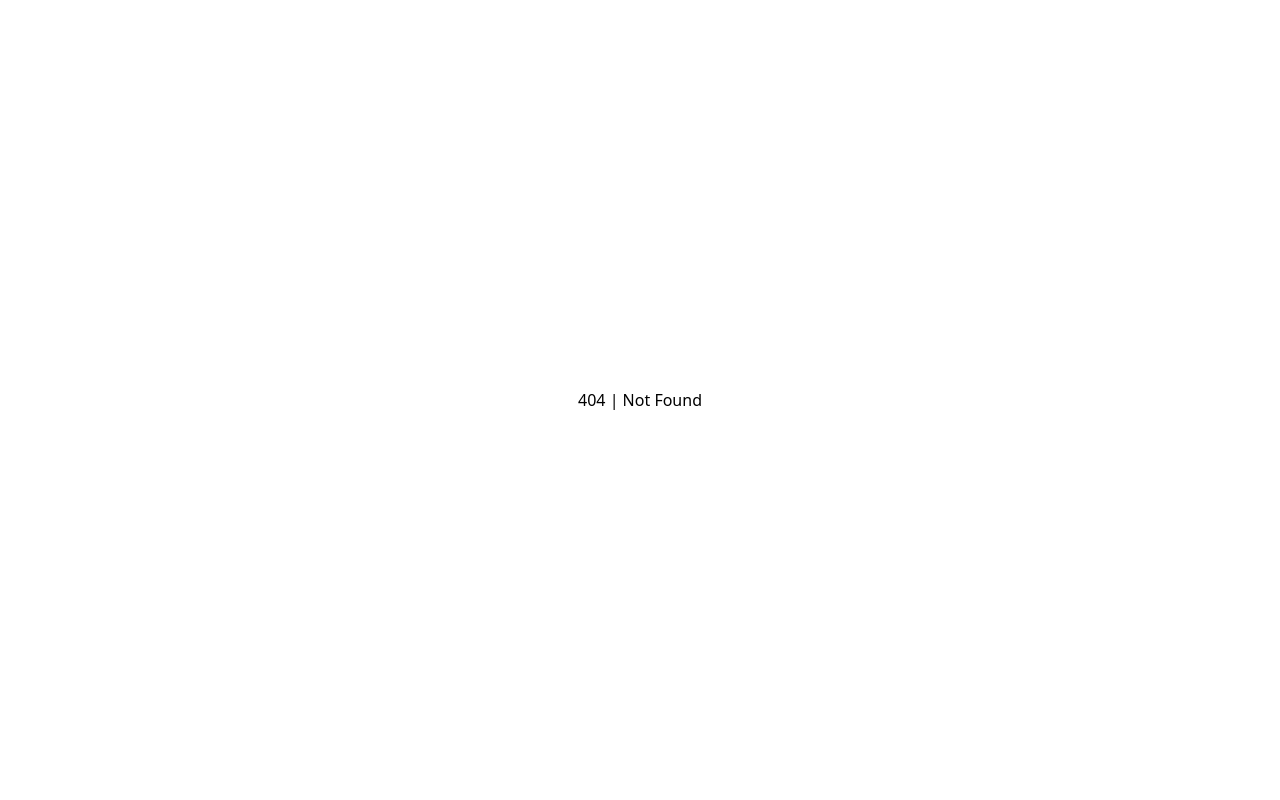
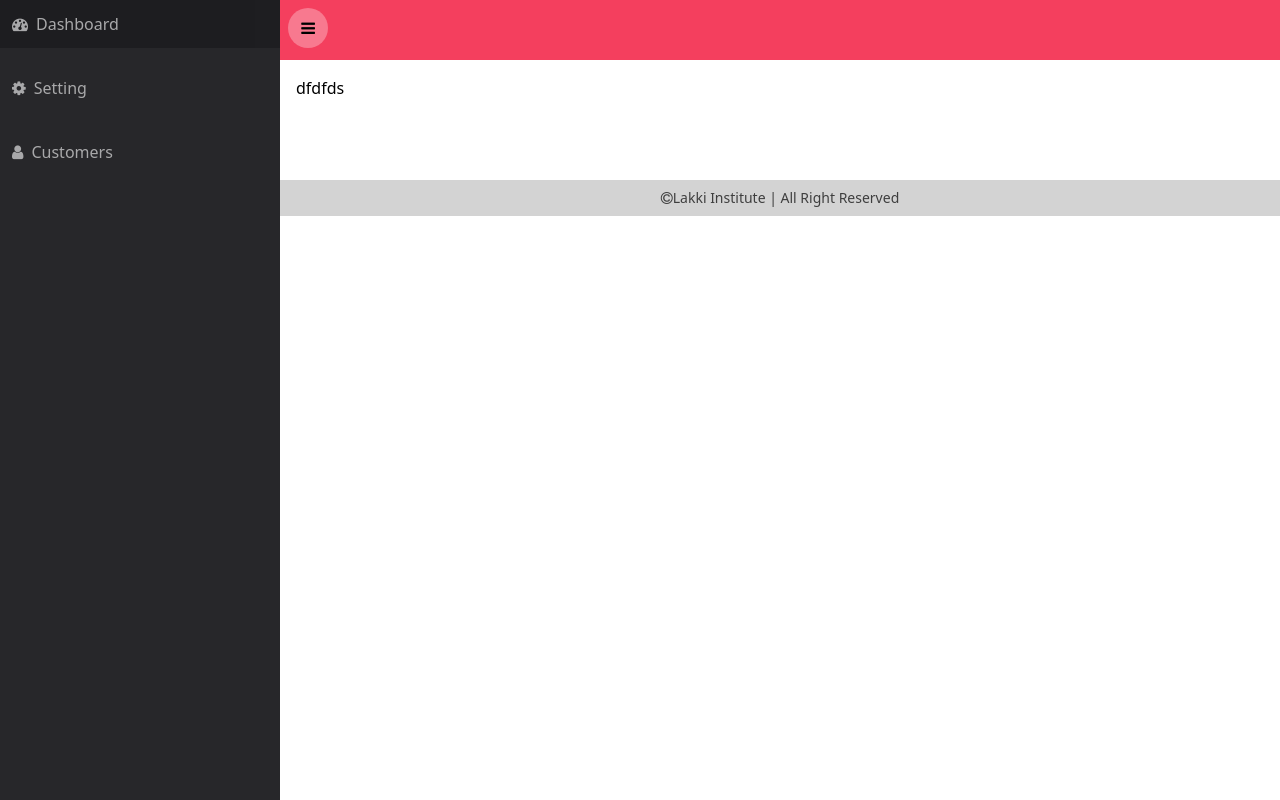
Before and after one commit to KaleemUllah700/eduport, a React (Create React App) app: page /adminlayout in a window 1280 px wide. Before the commit this address had no page. Built offline with nearby package versions, Linux system fonts and the light colour scheme.

Commit message:
staging updated

```diff
--- a/src/App.js
+++ b/src/App.js
@@ -6,6 +6,7 @@ import Faculty from './components/faculty'
 import ContactUs from './components/contact-us'
 import Login from './components/login'
 import NotFound from './components/not-found'
+import AdminLayout from "./components/shared/admin-layout"
 const App = ()=>{
   return (
     <BrowserRouter>
@@ -16,6 +17,7 @@ const App = ()=>{
         <Route path='/contact-us' element={<ContactUs />} />
         <Route path='/login' element={<Login />} />
         <Route path='*' element={<NotFound />} />
+        <Route path="/adminlayout" element={<AdminLayout />} />
       </Routes>
     </BrowserRouter>
   )
--- a/src/components/contact-us/index.jsx
+++ b/src/components/contact-us/index.jsx
@@ -1,12 +1,12 @@
 import Layout from '../shared/layout'
-
 const ContactUs = ()=>{
     return (
         <Layout>
             <div>
-                <h1>contact</h1>
+                <h1>i am contact us</h1>
             </div>
         </Layout>
     )
 }
-export default ContactUs;
+
+export default ContactUs
--- a/src/components/faculty/index.jsx
+++ b/src/components/faculty/index.jsx
@@ -1,12 +1,12 @@
 import Layout from '../shared/layout'
-
 const Faculty = ()=>{
     return (
         <Layout>
             <div>
-                <h1>Faculty</h1>
+                <h1>i am faculty</h1>
             </div>
         </Layout>
     )
 }
-export default Faculty;
+
+export default Faculty
--- a/src/components/homepage/index.jsx
+++ b/src/components/homepage/index.jsx
@@ -1,11 +1,12 @@
 import Layout from '../shared/layout'
 const Homepage = ()=>{
     return (
-        <div>
-            <Layout>
-                <h1>i am Homepage</h1>
-            </Layout>
-        </div>
+        <Layout>
+            <div>
+                <h1>i am homepage</h1>
+            </div>
+        </Layout>
     )
 }
+
 export default Homepage
--- a/src/components/login/index.jsx
+++ b/src/components/login/index.jsx
@@ -1,12 +1,12 @@
 import Layout from '../shared/layout'
-
 const Login = ()=>{
     return (
         <Layout>
             <div>
-                <h1>login</h1>
+                <h1>i am login</h1>
             </div>
         </Layout>
     )
 }
-export default Login;
+
+export default Login
--- a/src/components/not-found/index.jsx
+++ b/src/components/not-found/index.jsx
@@ -1,8 +1,9 @@
 const NotFound = ()=>{
     return (
-        <div className="flex justify-center items-center h-screen">
-            <h1>404 | Not Found</h1>
-        </div>
+            <div className="flex flex-col justify-center items-center">
+                <h1 className="text-lg">404 | Not Found</h1>
+            </div>
     )
 }
-export default NotFound;
+
+export default NotFound
--- a/src/components/products/index.jsx
+++ b/src/components/products/index.jsx
@@ -1,12 +1,12 @@
 import Layout from '../shared/layout'
-
 const Products = ()=>{
     return (
         <Layout>
             <div>
-                <h1>Products</h1>
+                <h1>i am products</h1>
             </div>
         </Layout>
     )
 }
-export default Products;
+
+export default Products
--- /dev/null
+++ b/src/components/shared/admin-layout/index.jsx
@@ -0,0 +1,73 @@
+import {useState} from "react"
+
+const AdminLayout = ()=>{
+const [width,setWidth] = useState(280)
+const menus = [
+    {
+        label: 'Dashboard',
+        icon: 'fa fa-dashboard'
+    },
+    {
+        label: 'Setting',
+        icon: 'fa fa-gear'
+    },
+    {
+        label: 'Customers',
+        icon: 'fa fa-user'
+    }
+]
+    return (
+            <div>
+                <aside className="fixed top-0 left-0 bg-zinc-800 min-h-screen z-10"
+                style={{
+                    width: width,
+                    transition: '0.3s',
+                    overflowX: 'hidden'
+                }}
+                >
+                    <div className="flex flex-col justify-center gap-4">
+                        {
+                            menus.map((menu, index)=>(
+                                <button key={index} className="text-white opacity-60 flex items-center gap-2 p-3 hover:bg-zinc-900">
+                                    <i className={menu.icon}></i>
+                                    {menu.label}
+                                </button>
+                            ))
+                        }
+                    </div>
+                </aside>
+                <header className="fixed top-0 left-0 bg-rose-500 w-full h-[60px] p-2"
+                    style={{
+                        left: width,
+                        width: `calc(100% - ${width}px)`,
+                        transition: '0.3s'
+                    }}
+                >
+                    <button className="w-[40px] h-[40px] bg-[white] rounded-full bg-opacity-30 hover:bg-opacity-100 text-zinc" onClick={()=>{setWidth(width === 280 ? 0 : 280)}}>
+                        <i className="fa fa-bars"></i>
+                    </button>
+                </header>
+                <section className="flex flex-col gap-16"
+                    style={{
+                        marginTop: 60,
+                        marginLeft: width,
+                        width: `calc(100% - ${width}px)`,
+                        transition: '0.3s'
+                    }}
+                >
+                    <div className="p-4">
+                        <h1>dfdfds</h1>
+                    </div>
+
+                    <footer className="bg-[lightgrey] py-2">
+                        <p className="text-sm opacity-70 text-center">
+                          <i className="fa fa-copyright"></i>
+                          Lakki Institute | All Right Reserved
+                        </p>
+                    </footer>
+                </section>
+            </div>
+    )
+}
+
+export default AdminLayout
--- /dev/null
+++ b/src/components/shared/button/index.jsx
@@ -0,0 +1,65 @@
+/*
+    variant =  solid, light, outline, text
+    color = primary, secondary, light, dark, danger, warning, success, info
+    size = large, meduim, small
+*/
+const model = {
+    variant: {
+        solid: {
+                primary: 'bg-blue-500 hover:bg-blue-600 text-white',
+                secondary: 'bg-indigo-500 hover:bg-indigo-600 text-white',
+                light: 'bg-neutral-100 hover:bg-neutral-200 text-rose',
+                dark: 'bg-indigo-800 hover:bg-indigo-950 text-white',
+                danger: 'bg-red-600 hover:bg-red-600 text-white',
+                warning: 'bg-orange-400 hover:bg-orange-500 text-white',
+                success: 'bg-green-400 hover:bg-green-500 text-white',
+                info: 'bg-fuchsia-400 hover:bg-fuchsia-500 text-white'
+        },
+        light: {
+                primary: 'bg-blue-50 hover:bg-blue-600 text-blue-600 font-semibold hover:text-white',
+                secondary: 'bg-indigo-50 hover:bg-indigo-600 text-indigo-600 font-semibold hover:text-white',
+                light: 'bg-neutral-50 hover:bg-neutral-600 text-neutral-600 font-semibold hover:text-white',
+                dark: 'bg-indigo-50 hover:bg-indigo-600 text-indigo-600 font-semibold hover:text-white',
+                danger: 'bg-rose-50 hover:bg-rose-600 text-rose-600 font-semibold hover:text-white',
+                warning: 'bg-orange-50 hover:bg-orange-600 text-orange-600 font-semibold hover:text-white',
+                success: 'bg-green-50 hover:bg-green-600 text-green-600 font-semibold hover:text-white',
+                info: 'bg-fuchsia-50 hover:bg-fuchsia-600 text-fuchsia-600 font-semibold hover:text-white'
+        },
+        outline: {
+                primary: 'border-2 border-blue-500 hover:border-blue-600 text-blue-600 font-semibold',
+                secondary: 'border-2 border-indigo-500 hover:border-indigo-600 text-indigo-600 font-semibold',
+                light: 'border-2 border-zinc-400 hover:border-zinc-600 text-zinc-600 font-semibold',
+                dark: 'border-2 border-indigo-800 hover:border-indigo-950 text-indigo-950 font-semibold',
+                danger: 'border-2 border-rose-500 hover:border-rose-600 text-rose-600 font-semibold',
+                warning: 'border-2 border-orange-400 hover:border-orange-500 text-orange-500 font-semibold',
+                success: 'border-2 border-green-400 hover:border-green-500 text-green-500 font-semibold',
+                info: 'border-2 border-fuchsia-400 hover:border-fuchsia-500 text-fuchsia-500 font-semibold'
+        },
+        text: {
+                primary: 'text-blue-500 hover:text-blue-600 font-semibold hover:text-white',
+                secondary: 'text-indigo-500 hover:text-indigo-600 font-semibold hover:text-white',
+                light: 'text-neutral-500 hover:text-neutral-600 font-semibold hover:text-white',
+                dark: 'text-indigo-500 hover:text-indigo-600 font-semibold hover:text-white',
+                danger: 'text-rose-500 hover:text-rose-600 font-semibold hover:text-white',
+                warning: 'text-orange-500 hover:text-orange-600 font-semibold hover:text-white',
+                success: 'text-green-500 hover:text-green-600 font-semibold hover:text-white',
+                info: 'text-fuchsia-500 hover:text-fuchsia-600 font-semibold hover:text-white'
+        }
+    },
+    size: {
+        large: 'px-8 py-4 rounded',
+        meduim: 'px-6 py-3 rounded',
+        small: 'px-4 py-2 rounded'
+    }
+}
+const Button = ({children, variant="solid", color="primary", size="meduim", shadow="false", ...rest})=>{
+    delete rest.className
+    delete rest.style
+    return (
+        <div>
+            <button className={`${model.variant[variant][color]} ${model.size[size]}`} {...rest}>{children}</button>
+        </div>
+    )
+}
+
+export default Button
```
Also changed, not shown: src/components/shared/layout/index.jsx (+7 -7 lines).
